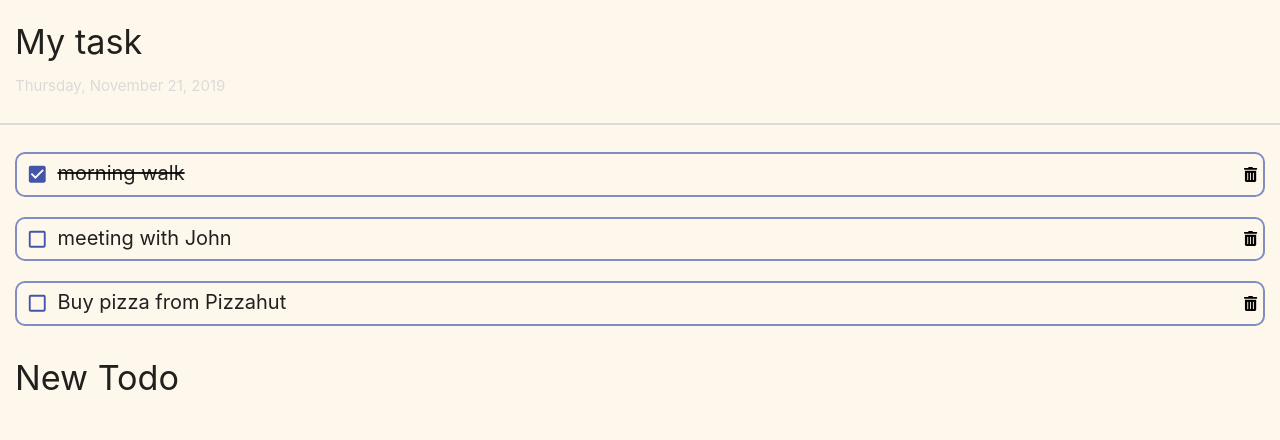
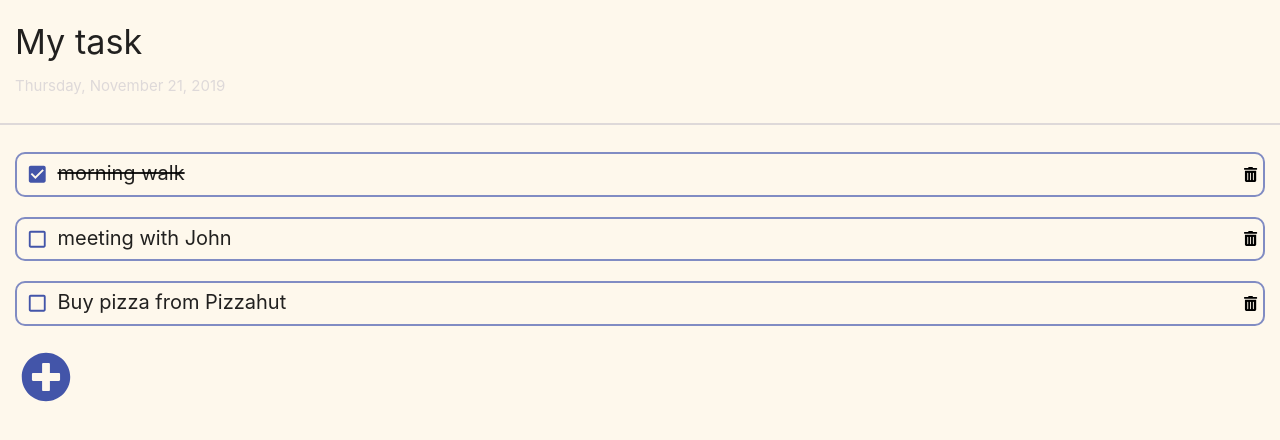
Before and after one commit to zelenovakat/todoList, a React (Create React App) app: page / in a window 1280 px wide. Shown: the top 440 px of the page. Built offline with nearby package versions, Linux system fonts and the light colour scheme.

Commit message:
AddButton

```diff
--- a/src/App.js
+++ b/src/App.js
@@ -1,9 +1,11 @@
 import React from "react"
 import Todos from "./Todos"
-import AddTodo from "./AddTodo"
+
 import { updateObjectInArrayById, formatDate } from "./helpers/utils"
 import { useLocalStorage } from "./helpers/UseLocalStorage"
 import styled from "styled-components"
+// import ProgressMobileStepper from "./helpers/ProgressMobileStepper"
+import AddButton from "./helpers/AddButton"
 
 const defaultTodos = [
   { id: 1, content: "morning walk", status: "true" },
@@ -37,12 +39,13 @@ const App = () => {
       <UpperWrapp>
         <h4>My task</h4>
         <FormatDate>{formatDate(new Date())}</FormatDate>
-        {/* <h6 className="blue-text">{todos.length} tasks</h6> */}
+
+        {/* <ProgressMobileStepper todos={todos} toggleStatus={toggleStatus} /> */}
       </UpperWrapp>
       <MiddleLine></MiddleLine>
       <BottomWrapp>
         <Todos todos={todos} toggleStatus={toggleStatus} deleteTodo={deleteTodo} />
-        <AddTodo addTodo={addTodo} />
+        <AddButton addTodo={addTodo} />
       </BottomWrapp>
     </MaineWrapper>
   )
--- a/src/Todos.js
+++ b/src/Todos.js
@@ -7,6 +7,7 @@ import styled from "styled-components"
 const Todos = ({ todos, toggleStatus, deleteTodo }) => {
   const todolist = todos.length ? (
     todos.map((todo, i) => {
+      console.log(todo)
       return (
         <MainDiv key={i}>
           <OneTodo
--- /dev/null
+++ b/src/helpers/AddButton.js
@@ -0,0 +1,37 @@
+import React, { useState } from "react"
+import AddTodo from "../AddTodo"
+import { FontAwesomeIcon } from "@fortawesome/react-fontawesome"
+import { faPlusCircle } from "@fortawesome/free-solid-svg-icons"
+import styled from "styled-components"
+
+const AddButton = ({ addTodo }) => {
+  // const [inputVisible, isInputVisible] = useState(false)
+  const [showInput, setShowInput] = useState(false)
+  const onClick = () => setShowInput(true)
+
+  // const inputStateHandler = () => {
+  //   isInputVisible(true)
+  // }
+  return (
+    <div>
+      <Button onClick={onClick}>
+        <FontAwesomeIcon icon={faPlusCircle} />
+        {showInput ? <AddTodo /> : null}
+      </Button>
+    </div>
+  )
+}
+
+export default AddButton
+
+const Button = styled.button`
+  border: none;
+  background: transparent;
+  svg {
+    font-size: 50px;
+    color: #4355a9;
+  }
+  :focus {
+    background-color: transparent;
+  }
+`
```
